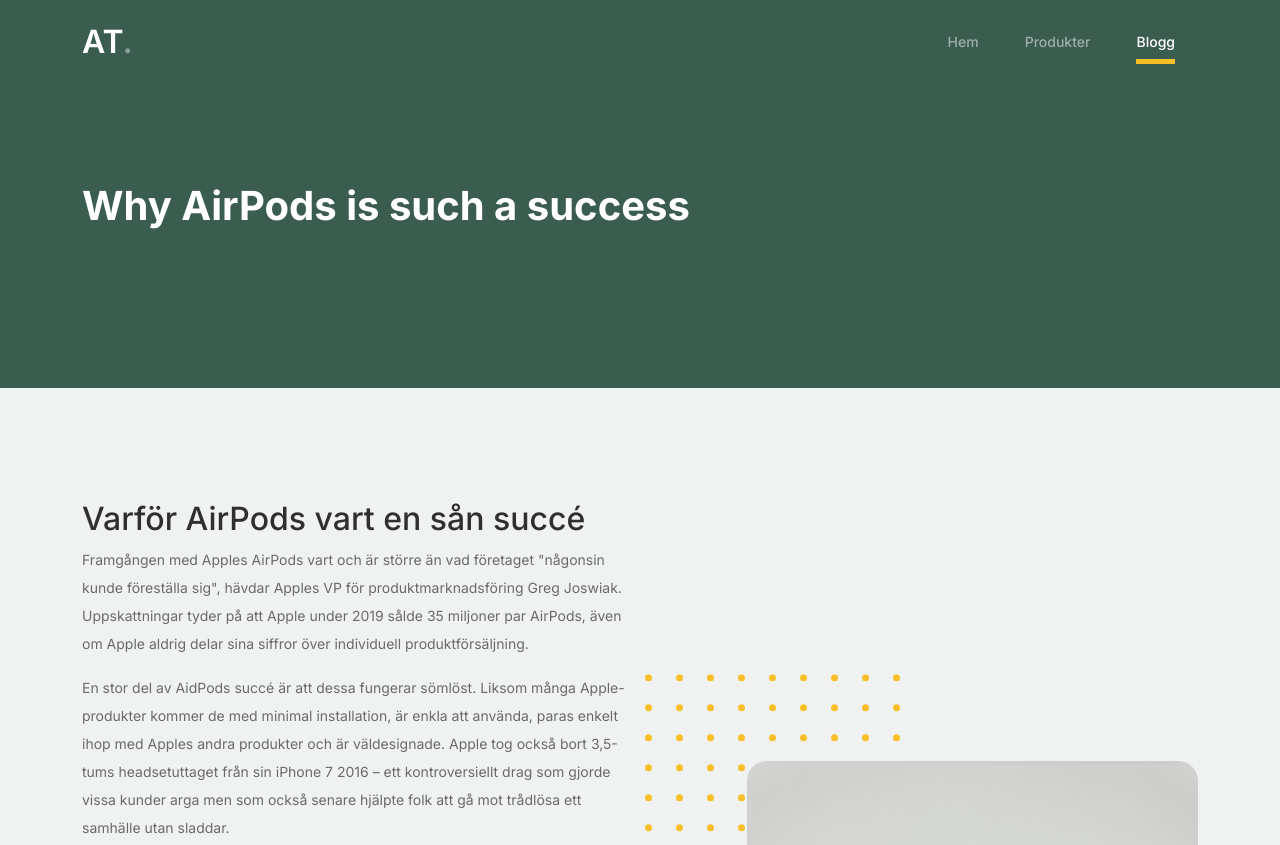
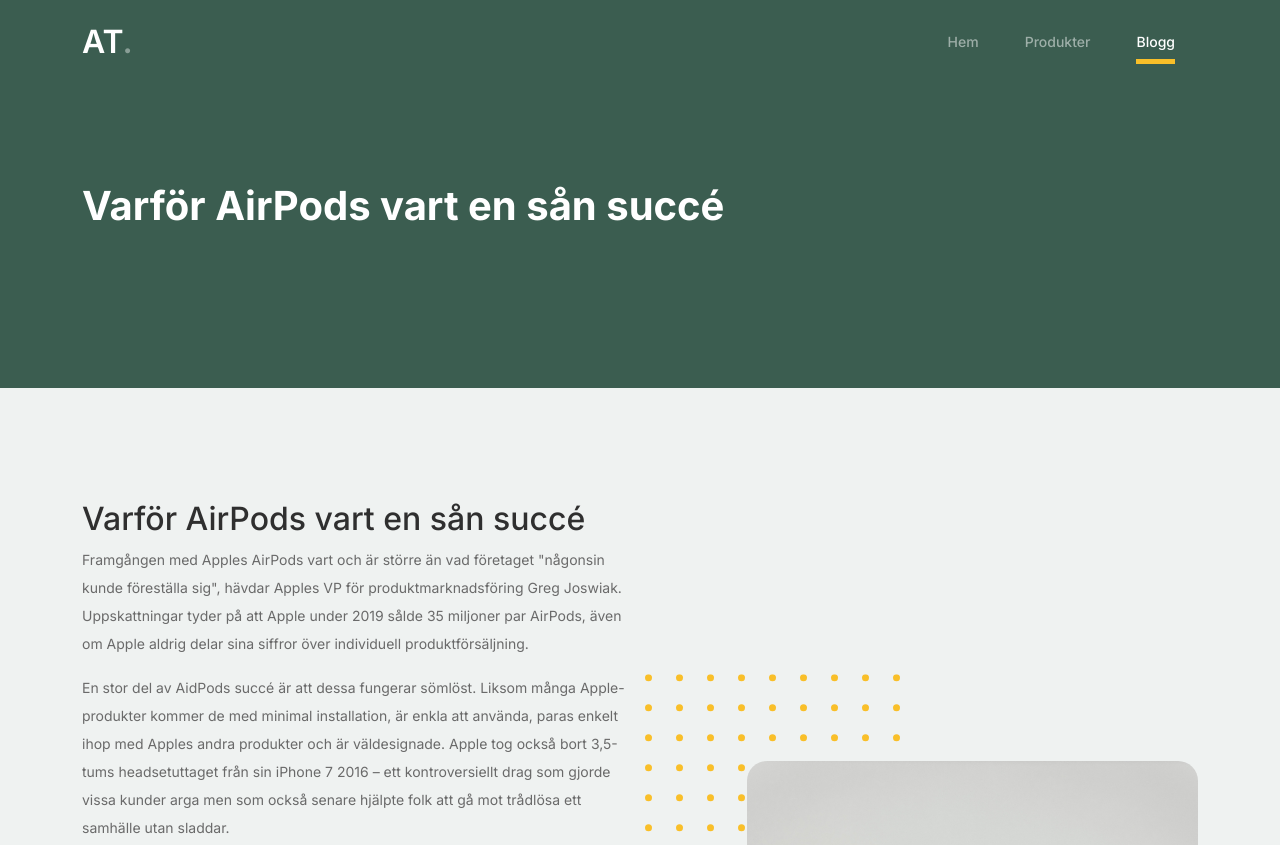
Before and after one commit to stenswed/stenswed.github.io, a website: page blogs/2022-09-25-varför-airpods-vart-en-sån-succe.html in a window 1280 px wide. Shown: the top 845 px of the page. Drawn offline with Linux system fonts and the light colour scheme.

Commit message:
Updated title of blog

```diff
--- a/blogs/2022-09-25-varför-airpods-vart-en-sån-succe.html
+++ b/blogs/2022-09-25-varför-airpods-vart-en-sån-succe.html
@@ -80,7 +80,7 @@
     <div class="hero">
       <div class="container">
         <div class="row justify-content-between">
-          <h1>Why AirPods is such a success</h1>
+          <h1>Varför AirPods vart en sån succé</h1>
         </div>
       </div>
     </div>
```
